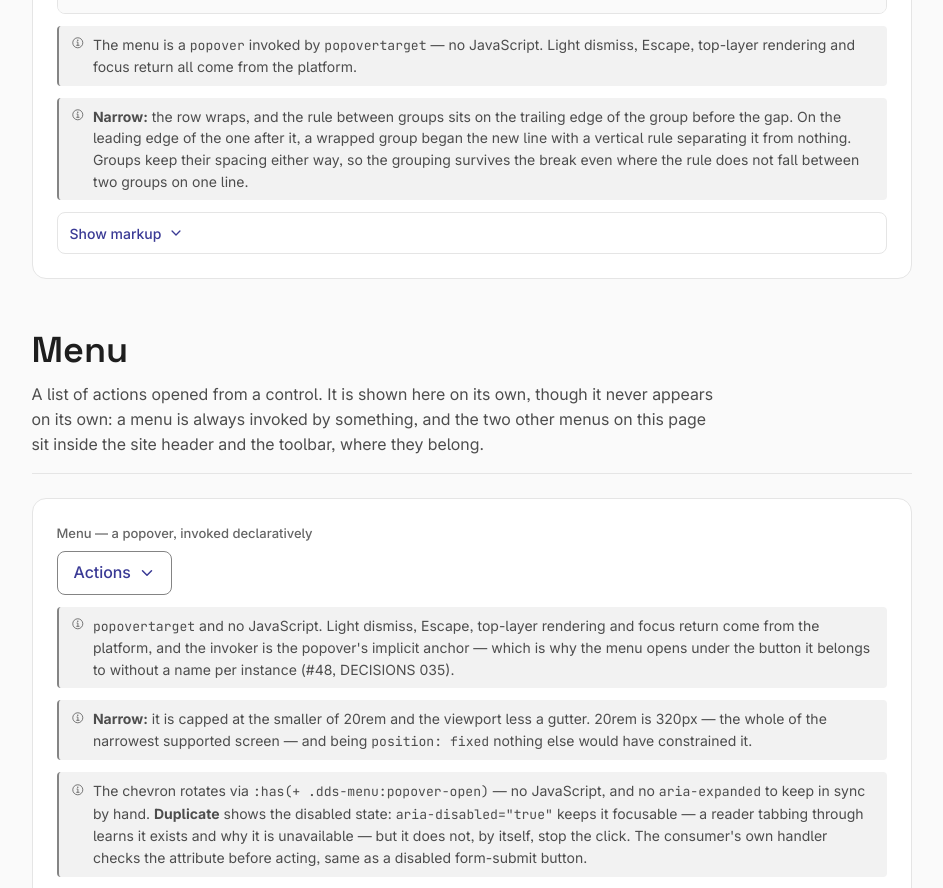
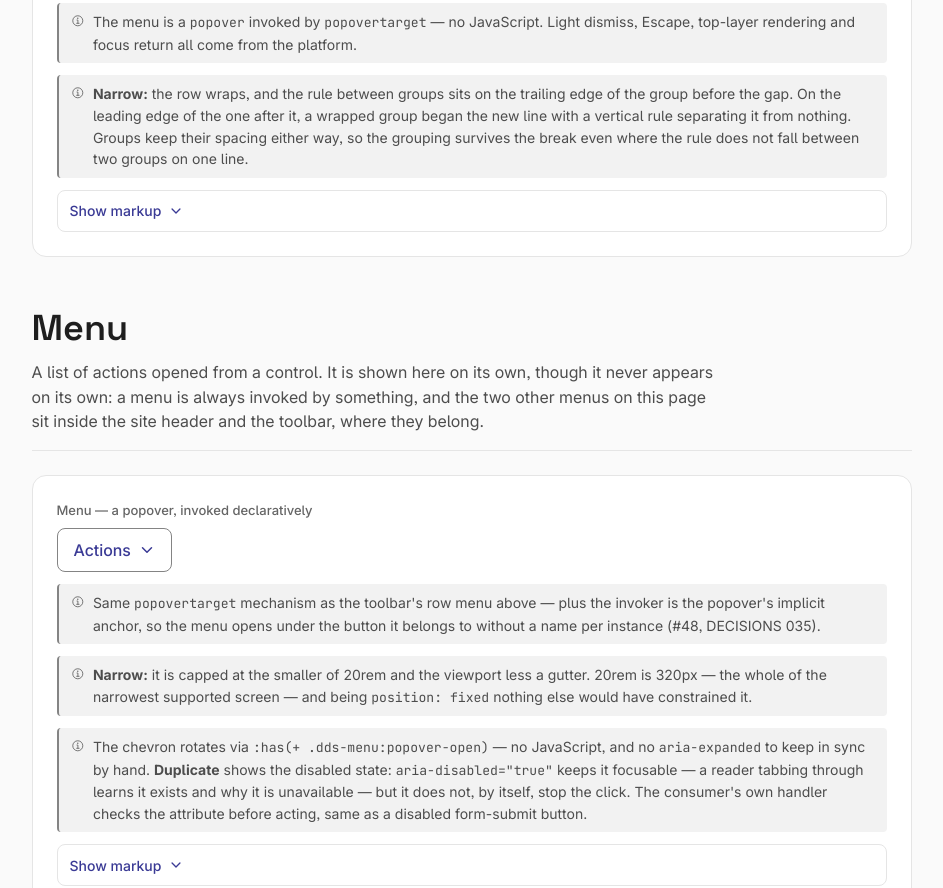
Before and after one commit to ma6/dessau, a website: page reference/navigation.html in a window 1280 px wide. Shown: the part 3113-4001 px from the top of the page, without its empty margins (305-1248 px from the left). Drawn offline with Linux system fonts and the light colour scheme.

Commit message:
docs(reference): trim info notes that repeat their own section
Three ⓘ notes restated a fact already given one paragraph away —
the pagination note repeated its section subtitle verbatim, the
bottom-sheet note repeated its subtitle's "reachable by a thumb"
justification, and the standalone-menu note repeated the toolbar
menu's platform-mechanism sentence in full. Each is trimmed to only
the fact the neighbouring text doesn't already carry.

AI-assisted change (Claude Code)

Co-Authored-By: Claude <noreply@anthropic.com>

```diff
--- a/reference/navigation.html
+++ b/reference/navigation.html
@@ -551,9 +551,7 @@
             </div>
             <p class="ref-note">
               <svg class="dds-icon" aria-hidden="true"><use href="#dds-icon-info"/></svg>
-              Real links with real <code class="dds-code">href</code>s, so a page
-              is bookmarkable, shareable and openable in a new tab. Each name says
-              where it goes — “Page 3”, not “3”.
+              Each name says where it goes — “Page 3”, not “3”.
             </p>
             <p class="ref-note">
               <svg class="dds-icon" aria-hidden="true"><use href="#dds-icon-info"/></svg>
@@ -740,11 +738,10 @@
             </div>
             <p class="ref-note">
               <svg class="dds-icon" aria-hidden="true"><use href="#dds-icon-info"/></svg>
-              <code class="dds-code">popovertarget</code> and no JavaScript. Light
-              dismiss, Escape, top-layer rendering and focus return come from the
-              platform, and the invoker is the popover's implicit anchor — which is
-              why the menu opens under the button it belongs to without a name per
-              instance (#48, DECISIONS 035).
+              Same <code class="dds-code">popovertarget</code> mechanism as the
+              toolbar's row menu above — plus the invoker is the popover's implicit
+              anchor, so the menu opens under the button it belongs to without a
+              name per instance (#48, DECISIONS 035).
             </p>
             <p class="ref-note">
               <svg class="dds-icon" aria-hidden="true"><use href="#dds-icon-info"/></svg>
```
Also changed, not shown: reference/components.html (+1 -4 lines).
